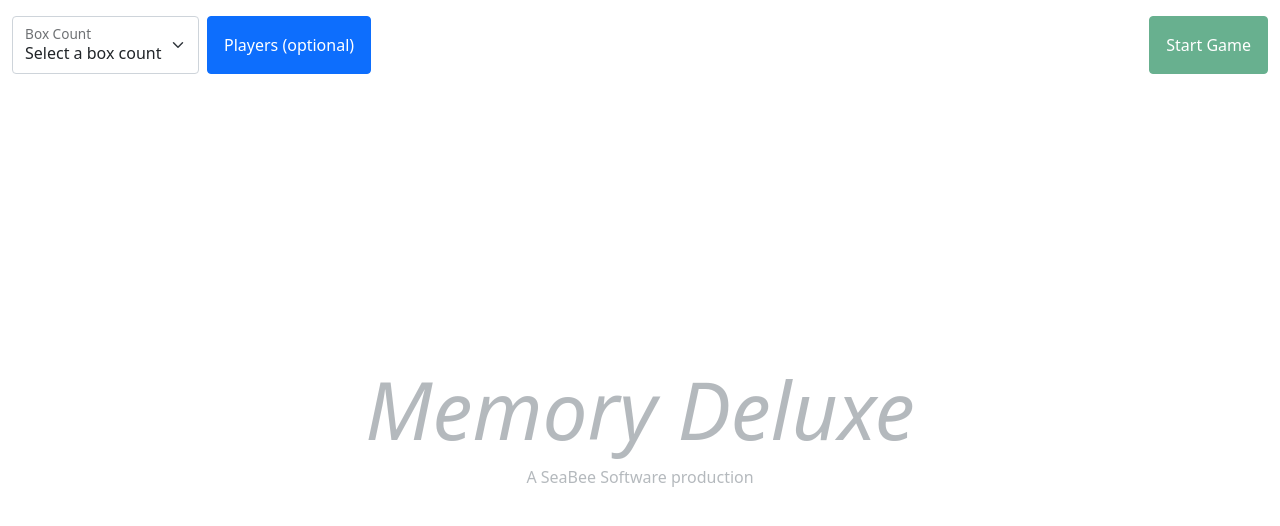
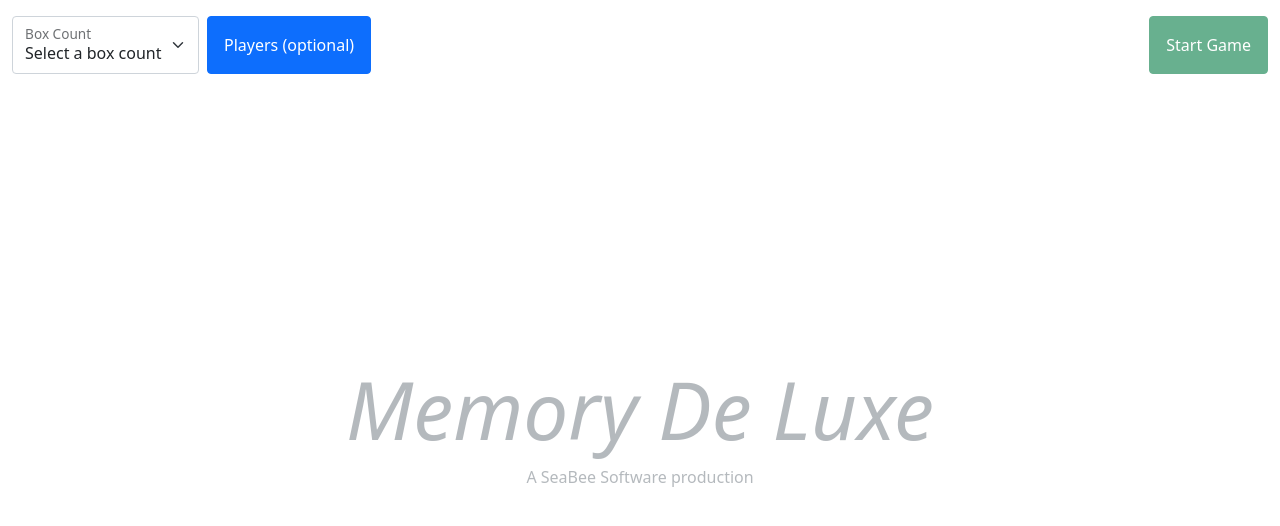
Before and after one commit to isherwood/Memory-DeLuxe, a React (Create React App) app: page / in a window 1280 px wide. Shown: the top 526 px of the page. Built offline with nearby package versions, Linux system fonts and the light colour scheme.

Commit message:
Button sizing; game name

```diff
--- a/public/index.html
+++ b/public/index.html
@@ -24,7 +24,7 @@
       work correctly both with client-side routing and a non-root public URL.
       Learn how to configure a non-root public URL by running `npm run build`.
     -->
-    <title>Memory Deluxe</title>
+    <title>Memory De Luxe ~ SeaBea Software</title>
   </head>
   <body>
     <noscript>You need to enable JavaScript to run this app.</noscript>
--- a/src/App.js
+++ b/src/App.js
@@ -276,7 +276,7 @@ function App() {
                         gameComplete={gameComplete}/>
                     :
                     <div className='align-self-center mb-4 text-center text-muted opacity-50'>
-                        <div className='display-1 fst-italic'>Memory Deluxe</div>
+                        <div className='display-1 fst-italic'>Memory De Luxe</div>
                         <div className='mt-2'>A SeaBee Software production</div>
                     </div>
                 }
```
